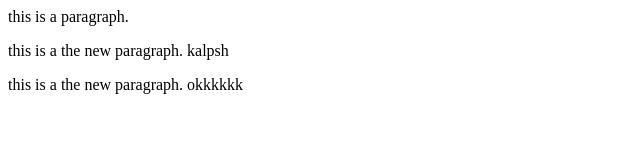
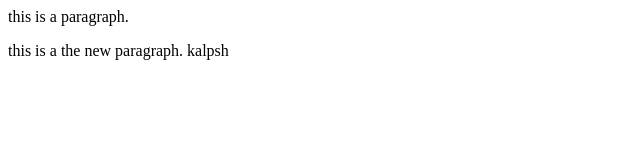
Before and after one commit to Kalpesh-Jamsandekar/LocalRepo, a plain HTML site: page index.html in a window 1280 px wide. Shown: the whole page, without its empty margins (0-640 px from the left). Drawn offline with Linux system fonts and the light colour scheme.

Commit message:
modified index

```diff
--- a/index.html
+++ b/index.html
@@ -1,3 +1,2 @@
 <p>this is a paragraph.</p>
 <p>this is a the new paragraph. kalpsh</p>
-<p>this is a the new paragraph. okkkkkk</p>
```
